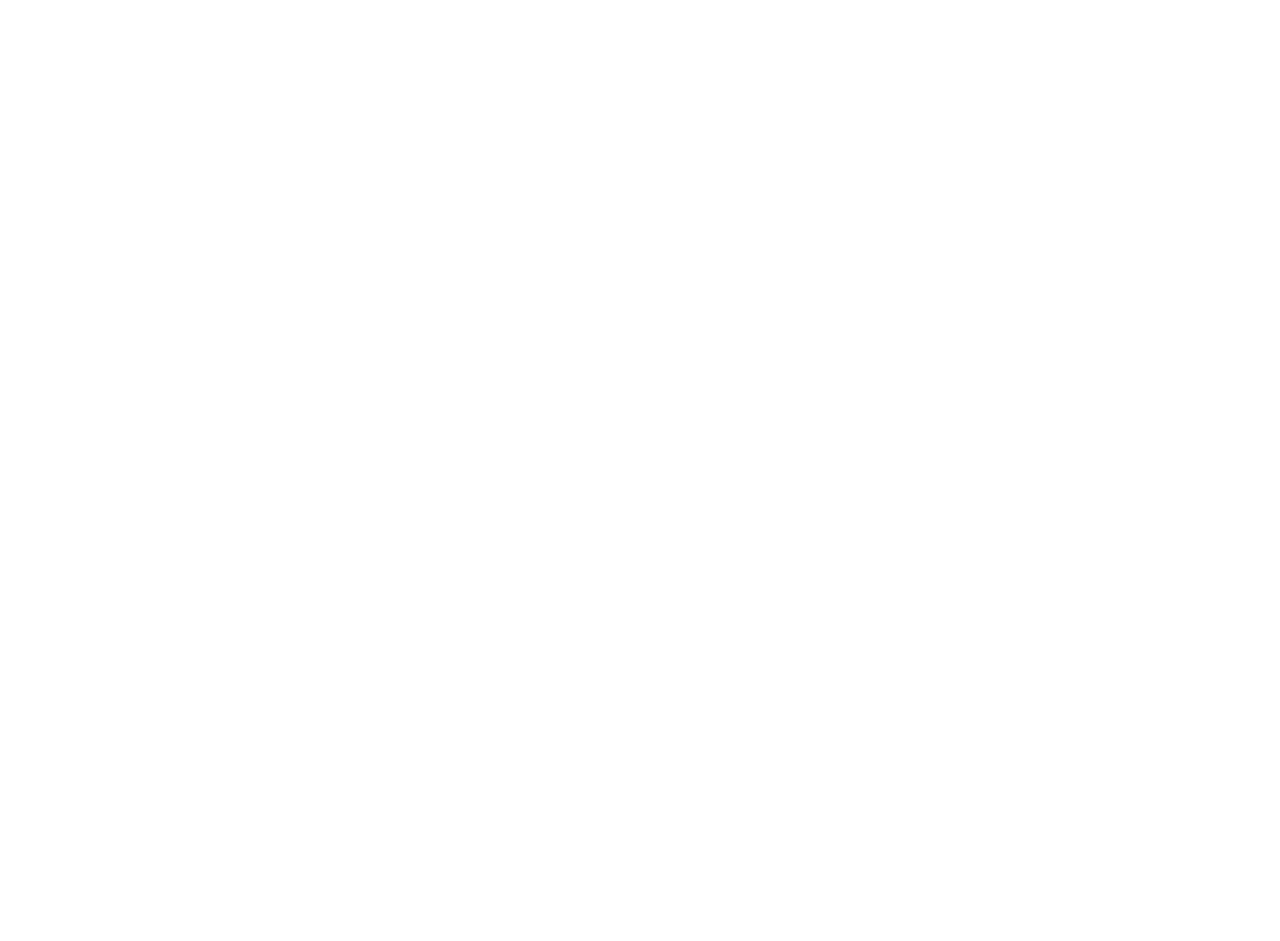
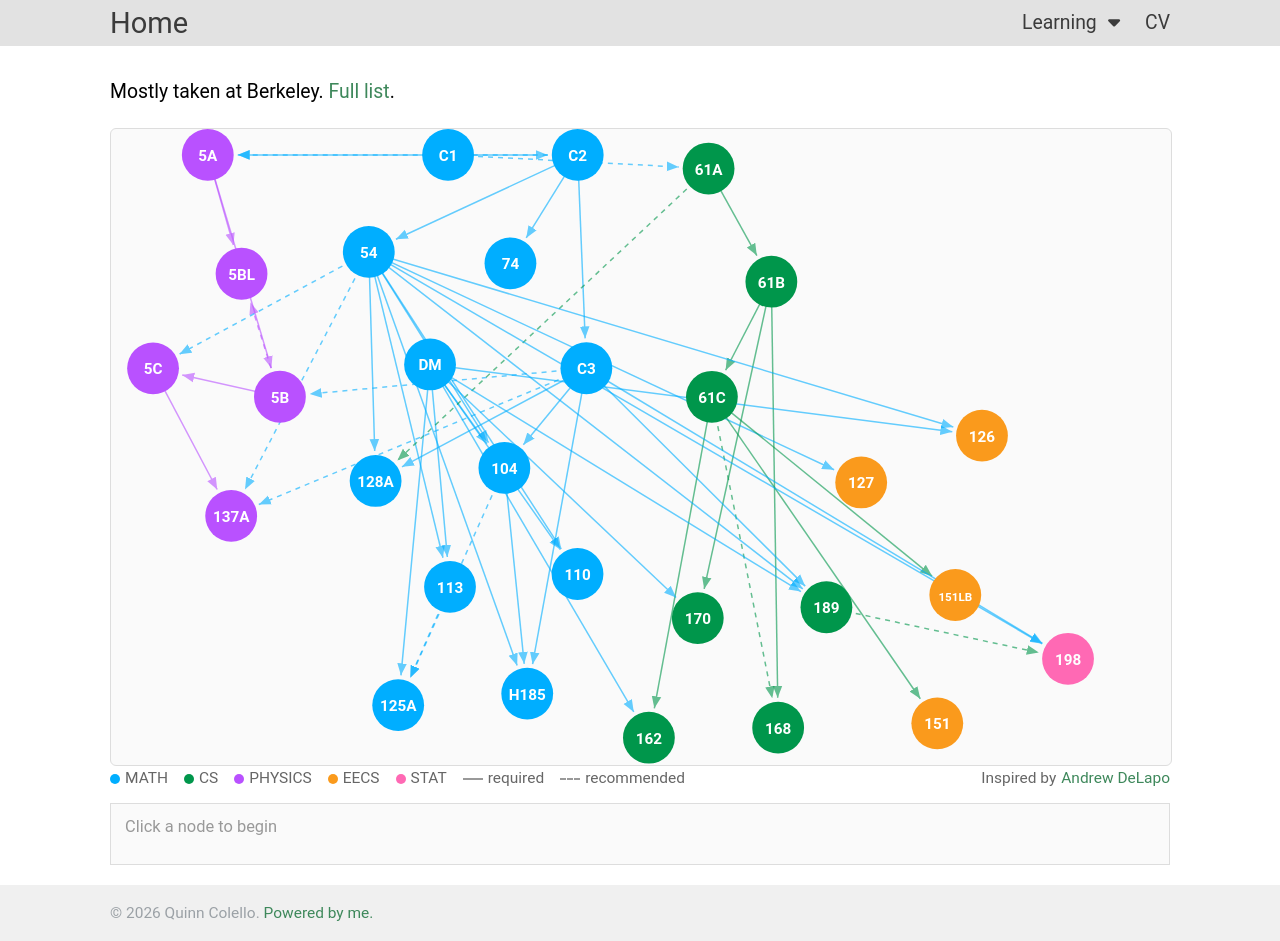
Before and after one commit to joebangles/website, a React (Vite) app: page /course-map in a window 1280 px wide. Before the commit this address had no page. Before the commit the page ends 800 px from the top, so only its background shows below. Built offline with nearby package versions, Linux system fonts and the light colour scheme.

Commit message:
Implemented updated course map/list

```diff
--- a/package.json
+++ b/package.json
@@ -10,6 +10,10 @@
     "preview": "vite preview"
   },
   "dependencies": {
+    "@fortawesome/fontawesome-svg-core": "^7.2.0",
+    "@fortawesome/free-solid-svg-icons": "^7.2.0",
+    "@fortawesome/react-fontawesome": "^3.2.0",
+    "@radix-ui/react-navigation-menu": "^1.2.14",
     "@types/d3-force": "^3.0.10",
     "d3-force": "^3.0.0",
     "react": "^19.2.0",
--- a/src/components/Courses/Courses.tsx
+++ b/src/components/CourseList/CourseList.tsx
@@ -1,13 +1,13 @@
-import './Courses.css'
+import './CourseList.css'
 
-function Courses() {
+function CourseList() {
     const favorite = <span style={{ color: 'red' }}>*</span>
 
     return (
         <>
         <br />
         <span className="coursework">
-            Some favorite courses marked. ({favorite})
+            Mostly taken at Berkeley. Some favorite courses marked. ({favorite})
             <br />
             <span className="topic">Computer Science</span>
             <ul>
@@ -51,4 +51,4 @@
     )
 }
 
-export default Courses
+export default CourseList
--- a/src/components/CourseMap/CourseMap.css
+++ b/src/components/CourseMap/CourseMap.css
@@ -11,7 +11,7 @@
     border: 1px solid #ddd;
     /* border: 1px solid green; */
     border-radius: 6px;
-    background: #fff;
+    background: #fafafa;
 }
 
 .course-node {
@@ -68,7 +68,7 @@
     margin-top: 12px;
     padding: 10px 14px;
     border: 1px solid #ddd;
-    border-radius: 6px;
+    border-radius: 0px;
     background: #fafafa;
     font-size: 0.85em;
     min-height: 40px;
@@ -76,7 +76,7 @@
 
 .course-info-empty {
     color: #999;
-    font-style: italic;
+    /* font-style: italic; */
 }
 
 .course-info-title {
@@ -126,7 +126,7 @@
 .course-info-tag {
     font-size: 0.75em;
     color: #999;
-    font-style: italic;
+    /* font-style: italic; */
     margin-left: 4px;
 }
 
--- a/src/components/CourseMap/CourseMap.tsx
+++ b/src/components/CourseMap/CourseMap.tsx
@@ -244,7 +244,7 @@
                         </div>
                         {selectedPrereqNodes.length > 0 && (
                             <div className="course-info-prereqs">
-                                <span className="course-info-prereqs-label">Prerequisites (Click to view):</span>
+                                <span className="course-info-prereqs-label">Prerequisites (Click to change focus):</span>
                                 <ul>
                                     {selectedPrereqNodes.map(node => (
                                         <li
@@ -257,7 +257,7 @@
                                                 style={{ backgroundColor: typeColors[node.type] }}
                                             />
                                             {node.fullName}
-                                            {node.strength === "recommended" && <span className="course-info-tag">recommended</span>}
+                                            {node.strength === "recommended" && <span className="course-info-tag">(recommended)</span>}
                                         </li>
                                     ))}
                                 </ul>
@@ -265,7 +265,7 @@
                         )}
                     </>
                 ) : (
-                    <div className="course-info-empty">Click a node to see course details</div>
+                    <div className="course-info-empty">Click a node to begin</div>
                 )}
             </div>
         </div>
--- /dev/null
+++ b/src/components/CourseMapPage/CourseMapPage.tsx
@@ -0,0 +1,14 @@
+import { Link } from 'react-router'
+import CourseMap from '../CourseMap/CourseMap'
+
+function CourseMapPage() {
+    return (
+        <>
+        <br />
+        Mostly taken at Berkeley. <Link to="/course-list">Full list</Link>.
+        <CourseMap />
+        </>
+    )
+}
+
+export default CourseMapPage
--- a/src/components/Learning/Learning.tsx
+++ /dev/null
@@ -1,13 +0,0 @@
-import CourseMap from '../CourseMap/CourseMap'
-
-function Learning() {
-    return (
-        <>
-        <br />
-        Courses mostly taken at Berkeley.
-        <CourseMap />
-        </>
-    )
-}
-
-export default Learning
--- a/src/components/SiteHeader/SiteHeader.css
+++ b/src/components/SiteHeader/SiteHeader.css
@@ -11,12 +11,10 @@
 .navlink {
     color: rgb(59, 59, 59);
     text-decoration: none;
-    /* font-weight: bold; */
-    /* font-size: 1em; */
 }
 
 .navlink:active {
-    color: rgb(221, 221, 221);
+    color: rgb(112, 112, 112);
 }
 
 .navlink--type-home {
@@ -25,6 +23,37 @@
 
 .navlink--position-leftmost {
     margin-left: auto;
+}
+
+.navlink--dropdown-button {
+    border: none;
+    cursor: pointer;
+}
+
+.nav-dropdown {
+    position: relative;
+}
+
+.nav-dropdown-menu {
+    display: flex;
+    position: absolute;
+    right: 0;
+    top: 100%;
+    background-color: rgb(238, 238, 238);
+    flex-direction: column;
+    min-width: 120px;
+    z-index: 100;
+    /* border: 1px solid black; */
+    /* box-shadow: 0 2px 6px rgba(0,0,0,0.15); */
+}
+
+.nav-dropdown-item {
+    padding: 0.25em 0.8em;
+    white-space: nowrap;
+}
+
+.nav-dropdown-item:hover {
+    background-color: #d0d0d0;
 }
 
 /* Extra small devices (phones, 600px and down) */
--- a/src/components/SiteHeader/SiteHeader.tsx
+++ b/src/components/SiteHeader/SiteHeader.tsx
@@ -1,16 +1,40 @@
 import { Link } from "react-router";
 import './SiteHeader.css'
+import { FontAwesomeIcon } from '@fortawesome/react-fontawesome'
+import {useState, useEffect, useRef} from "react"
 
 function SiteHeader() {
+    const [learningOpen, setLearningOpen] = useState(false);
+    const dropdownRef = useRef<HTMLDivElement>(null);
+
+    useEffect(() => {
+        function handleClickOutside(e: MouseEvent) {
+            if (dropdownRef.current && !dropdownRef.current.contains(e.target as Node)) {
+                setLearningOpen(false);
+            }
+        }
+        document.addEventListener("mousedown", handleClickOutside);
+        return () => document.removeEventListener("mousedown", handleClickOutside);
+    }, []);
+
     return (
         <>
             <header>
                 <div className="subwidth-wrapper">
                     <div className="navigation-container">
                         <Link to="/" className="navlink navlink--type-home">Home</Link>
-                        <Link to="/learning" className="navlink navlink--position-leftmost">Learning</Link>
-                        <Link to="/courses" className="navlink">Courses</Link>
-                        {/* <Link to="/other" className="navlink">Other</Link> */}
+
+                        <div className="nav-dropdown navlink--position-leftmost" ref={dropdownRef}>
+                            <span className="navlink navlink--dropdown-button" onClick={() => setLearningOpen(o => !o)}>
+                                Learning <FontAwesomeIcon icon={["fas", learningOpen ? "caret-up" : "caret-down"]} />
+                            </span>
+                            {learningOpen && (
+                                <div className="nav-dropdown-menu">
+                                    <Link to="/course-list" className="navlink nav-dropdown-item" onClick={() => setLearningOpen(false)}>Course List</Link>
+                                    <Link to="/course-map" className="navlink nav-dropdown-item" onClick={() => setLearningOpen(false)}>Course Map</Link>
+                                </div>
+                            )}
+                        </div>
                         <a href="/colello_cv.pdf" target="_blank" rel="noopener noreferrer" className="navlink">CV</a>
                     </div>
                 </div>
--- a/src/main.tsx
+++ b/src/main.tsx
@@ -1,11 +1,15 @@
 import { createRoot } from 'react-dom/client'
 import { BrowserRouter, Routes, Route } from "react-router";
 
+import { library } from '@fortawesome/fontawesome-svg-core'
+import { fas } from '@fortawesome/free-solid-svg-icons'
+library.add(fas);
+
 import Home from './components/HomePage/HomePage.tsx'
 import SitePage from './components/layouts/SitePage.tsx'
-import Learning from './components/Learning/Learning.tsx'
+import CourseMapPage from './components/CourseMapPage/CourseMapPage.tsx'
 import Other from './components/Other.tsx'
-import Courses from './components/Courses/Courses.tsx'
+import CourseList from './components/CourseList/CourseList.tsx'
 
 import './styles/globals.css'
 
@@ -14,8 +18,8 @@
         <Routes>
             <Route element={<SitePage />}>
                 <Route index element={<Home />} />
-                <Route path="learning" element={<Learning />} />
-                <Route path="courses" element={<Courses />} />
+                <Route path="course-map" element={<CourseMapPage />} />
+                <Route path="course-list" element={<CourseList />} />
                 <Route path="other" element={<Other />} />
             </Route>
         </Routes>
```
Also changed, not shown: src/components/Learning/Learning.css (deleted, +0 -26 lines), src/components/CourseList/CourseList.css (renamed from src/components/Courses/Courses.css), 1 other file (tests, documents, lock files or other folders).
